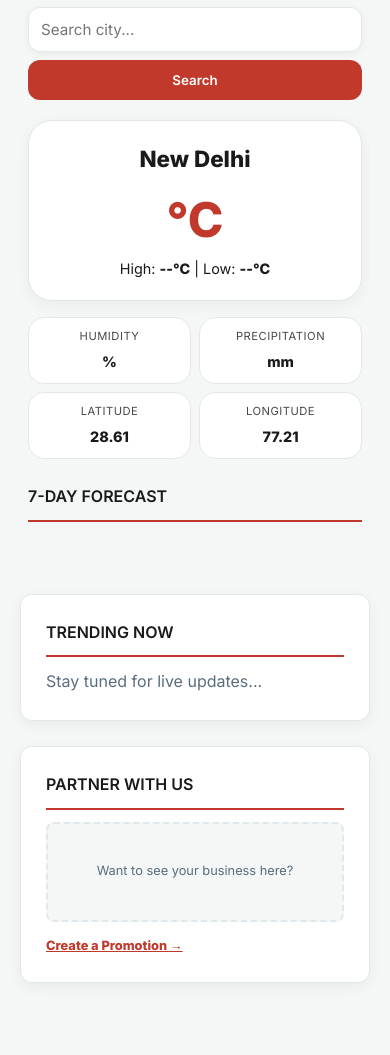
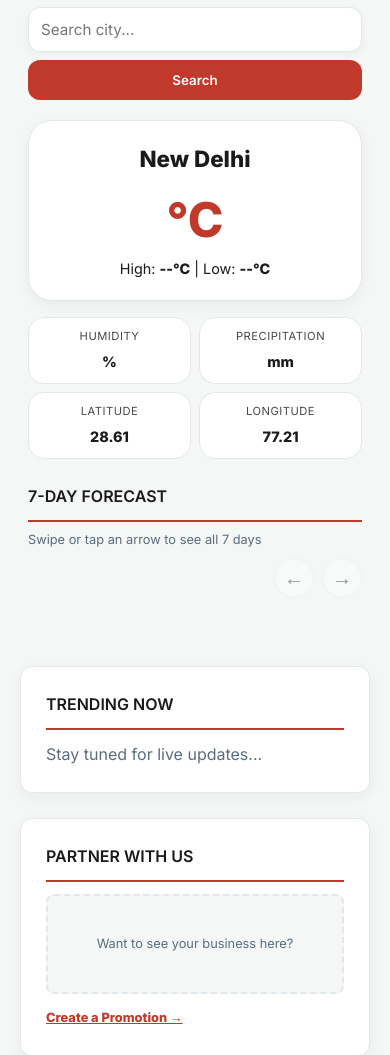
Before and after one commit to rajukumar186/news_app_django, a Django app: template main_app/templates/weather.html in a window 390 px wide. Shown: the part 103-1158 px from the top of the page. Run offline with Django 5.2, Linux system fonts and the light colour scheme; the template is opened without the code that fills it, so the values that code supplies are empty.

Commit message:
inews_integrated and weather page update

```diff
--- a/main_app/templates/base.html
+++ b/main_app/templates/base.html
@@ -475,9 +475,6 @@
     <footer>
         <p>&copy; 2026 The People's Era. All rights reserved.</p>
 
-
-
-
     </footer>
 
     <div id="google_translate_element"></div>
--- a/main_app/templates/contact.html
+++ b/main_app/templates/contact.html
@@ -216,10 +216,10 @@
             <i class="fas fa-share-alt"></i> Connect
         </div>
         <div style="display: flex; gap: 10px; align-items: center;">
-            <a href="https://www.facebook.com/thepeoplesera" target="_blank" style="width: 36px; height: 36px; border-radius: 50%; background: var(--card-bg); border: 1px solid var(--border-color); color: var(--text-main); display: flex; align-items: center; justify-content: center; text-decoration: none; transition: 0.2s;"><i class="fab fa-facebook-f">FB</i></a>
-            <a href="https://www.instagram.com/thepeoplesera" target="_blank" style="width: 36px; height: 36px; border-radius: 50%; background: var(--card-bg); border: 1px solid var(--border-color); color: var(--text-main); display: flex; align-items: center; justify-content: center; text-decoration: none; transition: 0.2s;"><i class="fab fa-instagram">IG</i></a>
+            <a href="https://www.facebook.com/thepeoplesera" target="_blank" style="width: 36px; height: 36px; border-radius: 50%; background: var(--card-bg); border: 1px solid var(--border-color); color: var(--text-main); display: flex; align-items: center; justify-content: center; text-decoration: none; transition: 0.2s;"><i class="fab fa-facebook-f"></i></a>
+            <a href="https://www.instagram.com/thepeoplesera" target="_blank" style="width: 36px; height: 36px; border-radius: 50%; background: var(--card-bg); border: 1px solid var(--border-color); color: var(--text-main); display: flex; align-items: center; justify-content: center; text-decoration: none; transition: 0.2s;"><i class="fab fa-instagram"></i></a>
             <a href="#" target="_blank" style="width: 36px; height: 36px; border-radius: 50%; background: var(--card-bg); border: 1px solid var(--border-color); color: var(--text-main); display: flex; align-items: center; justify-content: center; text-decoration: none; transition: 0.2s;"><i class="fab fa-x-twitter">X</i></a>
-            <a href="https://www.youtube.com/@thepeoplesera" target="_blank" style="width: 36px; height: 36px; border-radius: 50%; background: var(--card-bg); border: 1px solid var(--border-color); color: var(--text-main); display: flex; align-items: center; justify-content: center; text-decoration: none; transition: 0.2s;"><i class="fab fa-youtube">YT</i></a>
+            <a href="https://www.youtube.com/@thepeoplesera" target="_blank" style="width: 36px; height: 36px; border-radius: 50%; background: var(--card-bg); border: 1px solid var(--border-color); color: var(--text-main); display: flex; align-items: center; justify-content: center; text-decoration: none; transition: 0.2s;"><i class="fab fa-youtube"></i></a>
         </div>
     </div>
 
--- a/main_app/templates/weather.html
+++ b/main_app/templates/weather.html
@@ -31,6 +31,10 @@
         overflow-x: hidden;
     }
 
+    .container > main {
+        min-width: 0;
+    }
+
     /* --- Search Section --- */
     .search-row {
         margin-bottom: 20px;
@@ -46,7 +50,7 @@
         border-radius: 16px;
         padding: 5px;
         width: 100%;
-        max-width: 500px;
+        /* max-width: 500px; */
         box-shadow: 0 4px 15px var(--shadow);
     }
 
@@ -161,7 +165,6 @@
         margin-top: 20px;
         width: 100%;
         min-width: 0;
-        overflow: hidden;
     }
 
     .sidebar-title {
@@ -176,12 +179,26 @@
         gap: 12px;
         overflow-x: auto;
         overflow-y: hidden;
+        overscroll-behavior-x: contain;
         padding: 6px 4px 16px 4px;
         scrollbar-width: thin;
         -webkit-overflow-scrolling: touch; /* Crucial for smooth momentum scrolling on iOS */
         scroll-snap-type: x mandatory;
         width: 100%;
         max-width: 100%;
+    }
+
+    .forecast-slider:focus-visible {
+        outline: 2px solid var(--primary-color);
+        outline-offset: 2px;
+    }
+
+    .forecast-hint {
+        display: none;
+    }
+
+    .forecast-controls {
+        display: none;
     }
 
     .forecast-slider::-webkit-scrollbar {
@@ -223,6 +240,37 @@
     @media (max-width: 480px) {
         .weather-dashboard {
             padding: 8px;
+        }
+
+        .forecast-hint {
+            display: block;
+            margin: -4px 0 8px;
+            color: var(--text-muted, #aaa);
+            font-size: 0.8rem;
+        }
+
+        .forecast-controls {
+            display: flex;
+            justify-content: flex-end;
+            gap: 8px;
+            margin-bottom: 8px;
+        }
+
+        .forecast-controls button {
+            width: 40px;
+            height: 40px;
+            border: 1px solid var(--border-color);
+            border-radius: 50%;
+            background: var(--card-bg);
+            color: var(--text-main);
+            font-size: 1.25rem;
+            cursor: pointer;
+            touch-action: manipulation;
+        }
+
+        .forecast-controls button:disabled {
+            opacity: 0.45;
+            cursor: default;
         }
 
         .weather-search-bar {
@@ -323,7 +371,12 @@
     <!-- 7-Day Forecast Dynamic Slider -->
     <div class="forecast-section">
         <h3 class="sidebar-title">7-Day Forecast</h3>
-        <div class="forecast-slider">
+        <p class="forecast-hint">Swipe or tap an arrow to see all 7 days</p>
+        <div class="forecast-controls" role="group" aria-label="Forecast controls">
+            <button type="button" class="forecast-previous" aria-label="Previous forecast days" disabled>&larr;</button>
+            <button type="button" class="forecast-next" aria-label="Next forecast days">&rarr;</button>
+        </div>
+        <div class="forecast-slider" role="region" aria-label="7-day weather forecast" tabindex="0">
             {% for day in weather_table %}
                 <div class="day-card">
                     <h4>{{ day.date }}</h4>
@@ -337,4 +390,28 @@
         </div>
     </div>
 </div>
+<script>
+    const forecastSlider = document.querySelector('.forecast-slider');
+    const forecastPrevious = document.querySelector('.forecast-previous');
+    const forecastNext = document.querySelector('.forecast-next');
+
+    if (forecastSlider && forecastPrevious && forecastNext) {
+        const updateForecastControls = () => {
+            const maxScroll = forecastSlider.scrollWidth - forecastSlider.clientWidth;
+            const startOffset = parseFloat(getComputedStyle(forecastSlider).paddingLeft) || 0;
+            forecastPrevious.disabled = forecastSlider.scrollLeft <= startOffset + 1;
+            forecastNext.disabled = forecastSlider.scrollLeft >= maxScroll - 1;
+        };
+
+        forecastPrevious.addEventListener('click', () => {
+            forecastSlider.scrollBy({ left: -forecastSlider.clientWidth * 0.8, behavior: 'smooth' });
+        });
+        forecastNext.addEventListener('click', () => {
+            forecastSlider.scrollBy({ left: forecastSlider.clientWidth * 0.8, behavior: 'smooth' });
+        });
+        forecastSlider.addEventListener('scroll', updateForecastControls, { passive: true });
+        window.addEventListener('resize', updateForecastControls);
+        updateForecastControls();
+    }
+</script>
 {% endblock %}
```
Also changed, not shown: main_app/templates/home.html (+41 -3 lines), main_app/views.py (+21 -1 lines).
